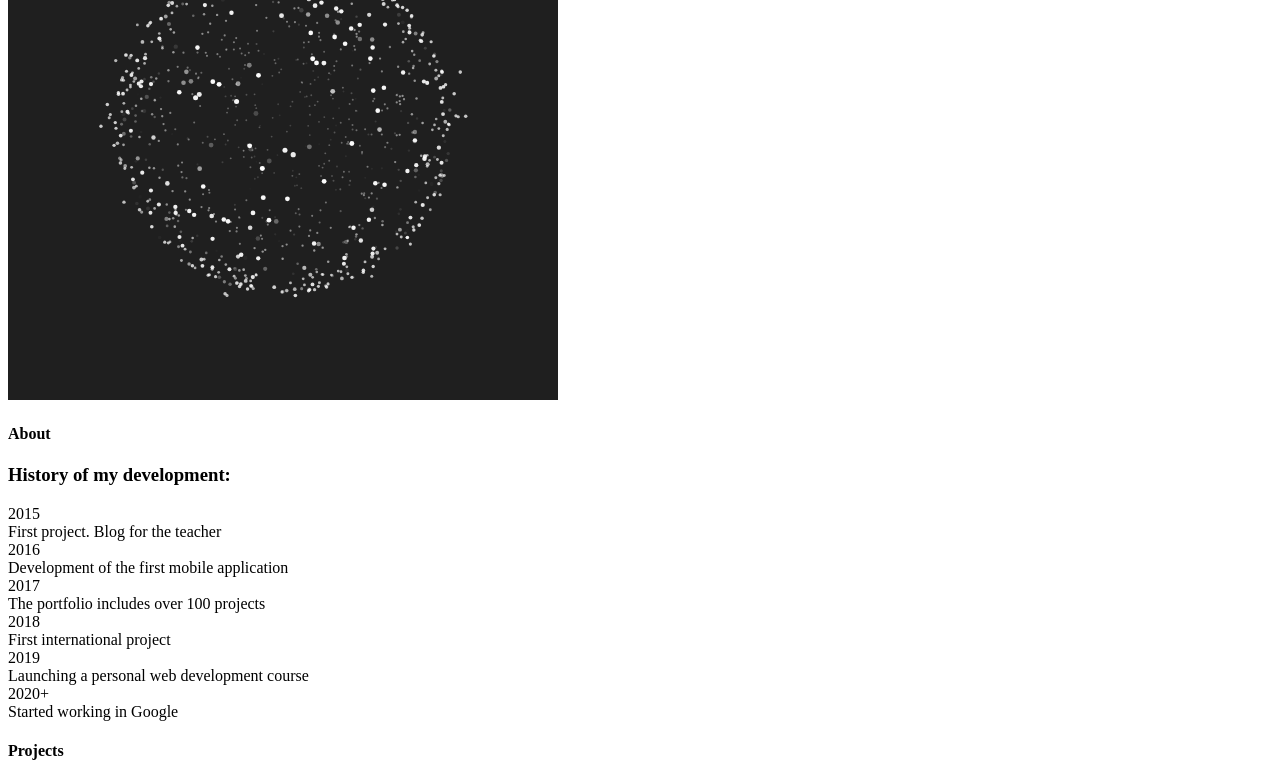
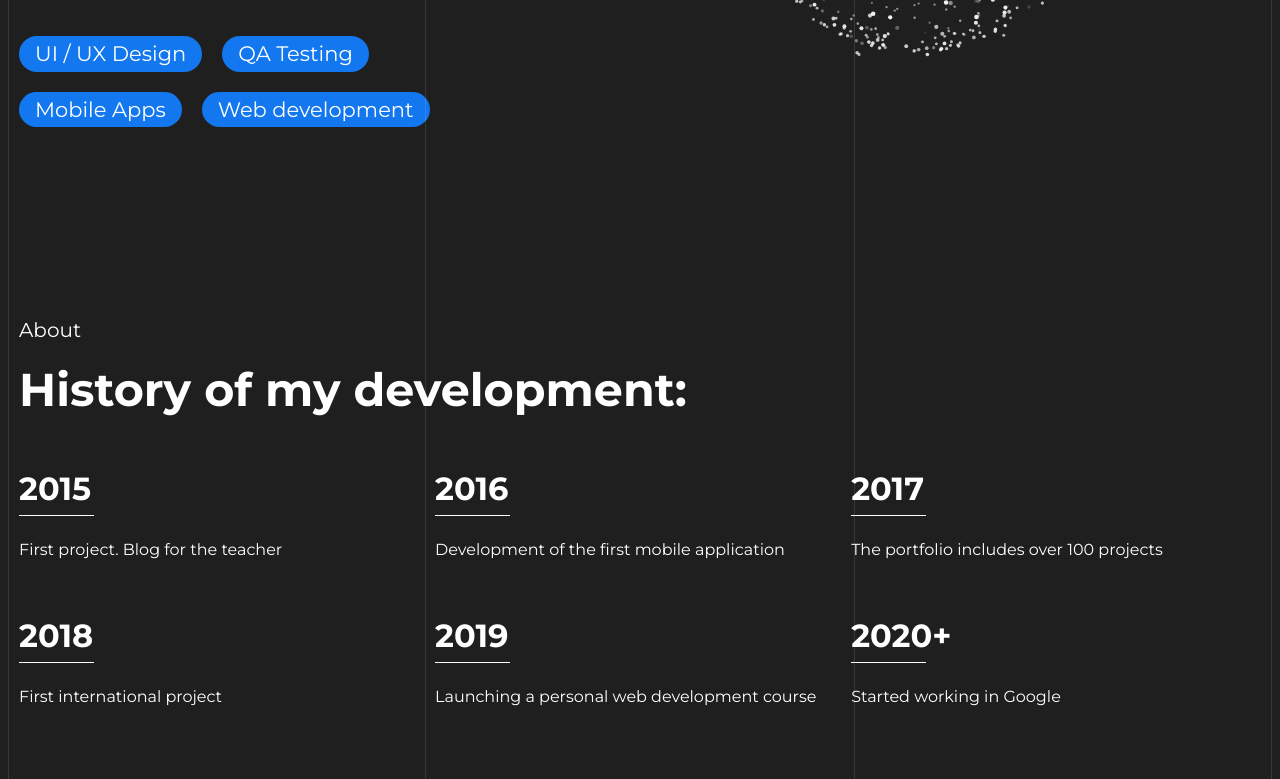
Before and after one commit to nbirdie/portfolio_template, a plain HTML site: page index.html in a window 1280 px wide. Shown: the part 485-1264 px from the top of the page. Drawn offline with nearby package versions, Linux system fonts and the light colour scheme.

Commit message:
feature: all

```diff
--- a/index.html
+++ b/index.html
@@ -4,7 +4,7 @@
     <meta charset="UTF-8" />
     <meta http-equiv="X-UA-Compatible" content="IE=edge" />
     <meta name="viewport" content="width=device-width, initial-scale=1.0" />
-    <link rel="stylesheet" type=“text/css href="index.css" />
+    <link rel="stylesheet" type="text/css" href="index.css" />
     <link rel="preconnect" href="https://fonts.googleapis.com" />
     <link rel="preconnect" href="https://fonts.gstatic.com" crossorigin />
     <link
```
